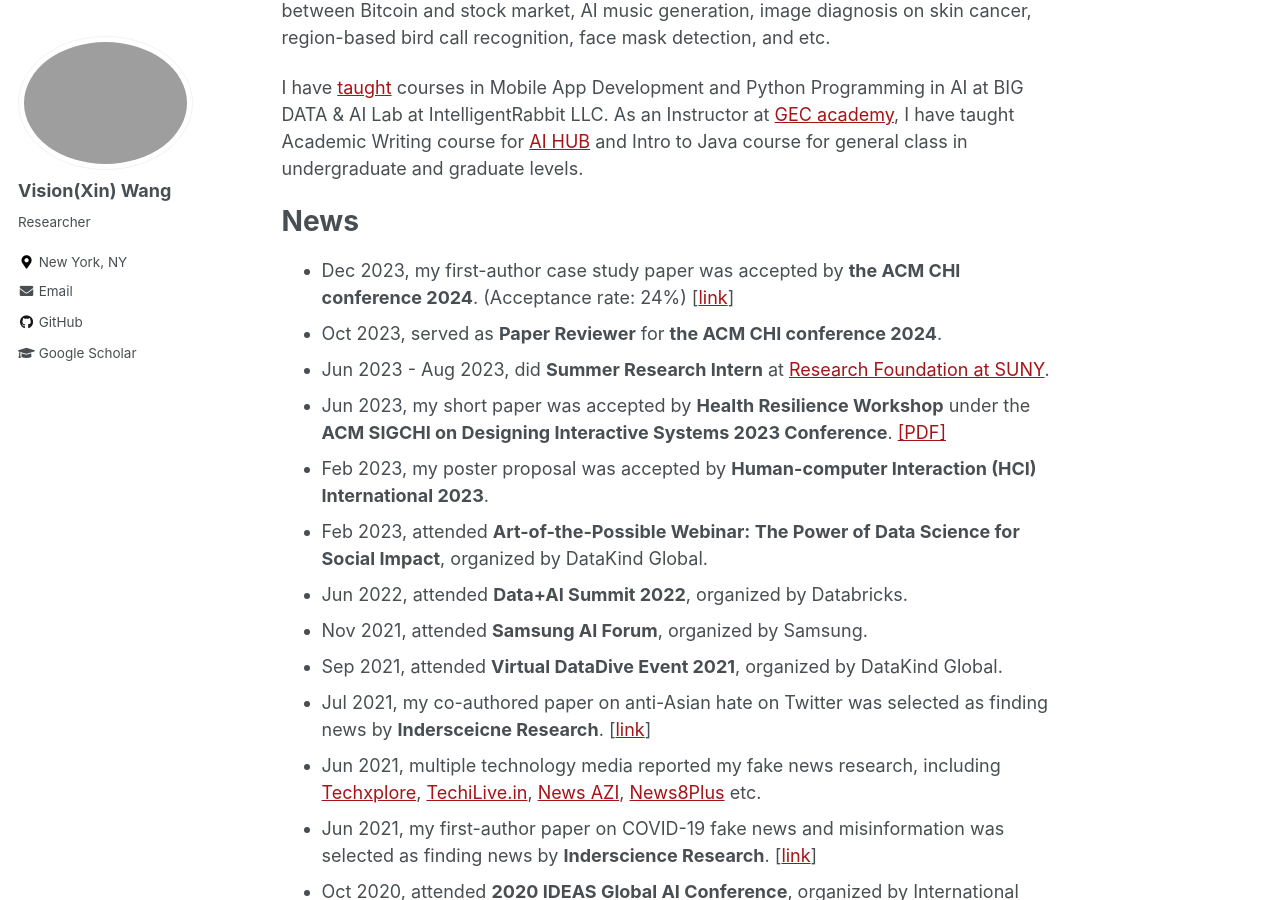
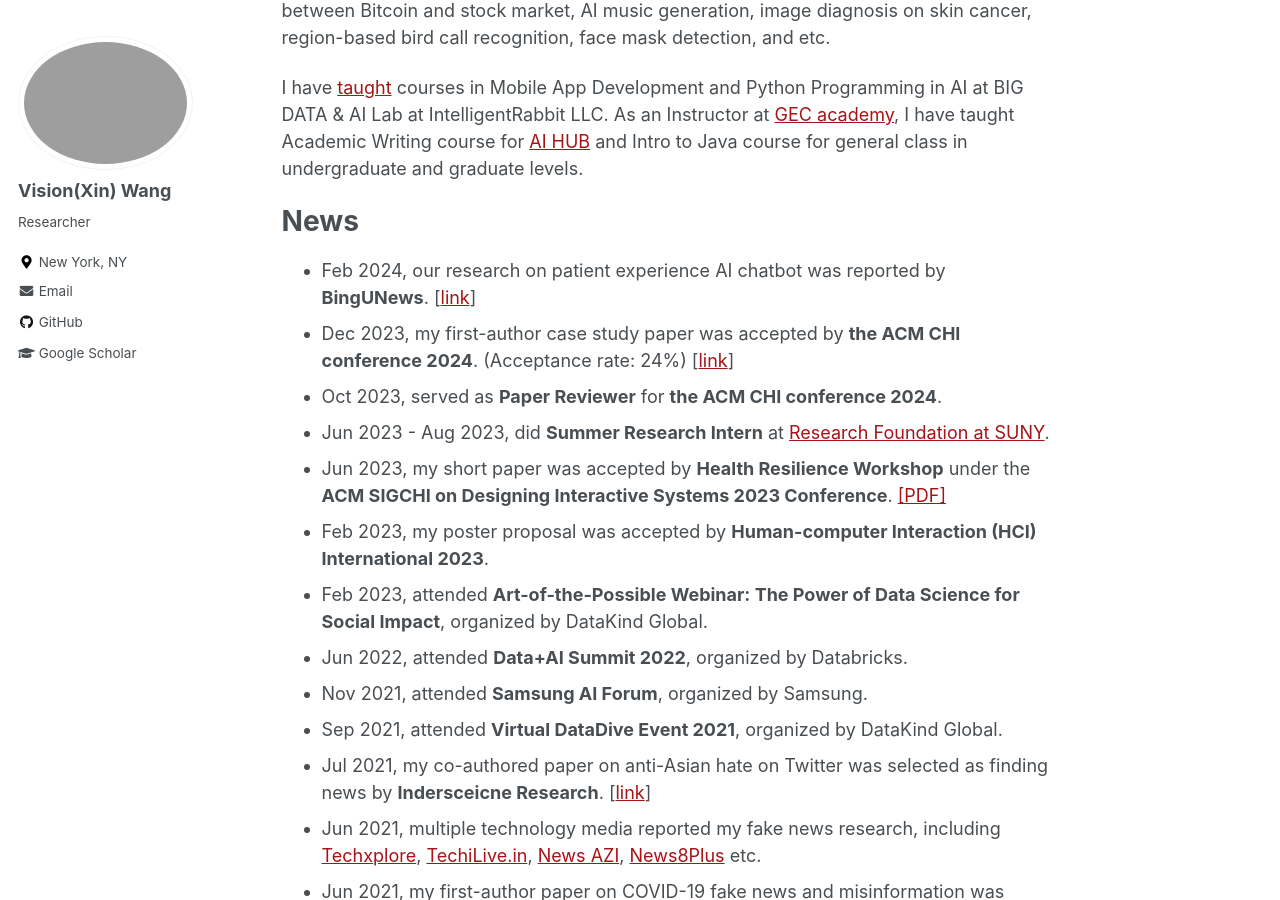
Before and after one commit to xin-wang-kr/xin-wang-kr.github.io, a Jekyll site: the page built from _pages/about.md, in a window 1280 px wide and 900 px high, scrolled down 619 px. Built offline with Jekyll 4.4.1, drawn with Linux system fonts in a browser that asks for light colours.

Commit message:
Update about.md

```diff
--- a/_pages/about.md
+++ b/_pages/about.md
@@ -26,6 +26,7 @@ I have [taught](teaching) courses in Mobile App Development and Python Programmi
 As an Instructor at [GEC academy](https://www.gecacademy.com/), I have taught Academic Writing course for [AI HUB](https://www.gecacademy.com/ai-hub) and Intro to Java course for general class in undergraduate and graduate levels.
 
 # News
+* Feb 2024, our research on patient experience AI chatbot was reported by __BingUNews__. [[link](https://www.binghamton.edu/news/story/4765/watson-graduate-students-implement-ai-in-healthcare-practice-as-final-project)]
 * Dec 2023, my first-author case study paper was accepted by __the ACM CHI conference 2024__. (Acceptance rate: 24%) [[link](https://xin-wang-kr.github.io/px-collection-AI-chatbot/)]
 * Oct 2023, served as __Paper Reviewer__ for __the ACM CHI conference 2024__.
 * Jun 2023 - Aug 2023, did __Summer Research Intern__ at [Research Foundation at SUNY](https://www.rfsuny.org/).
```
